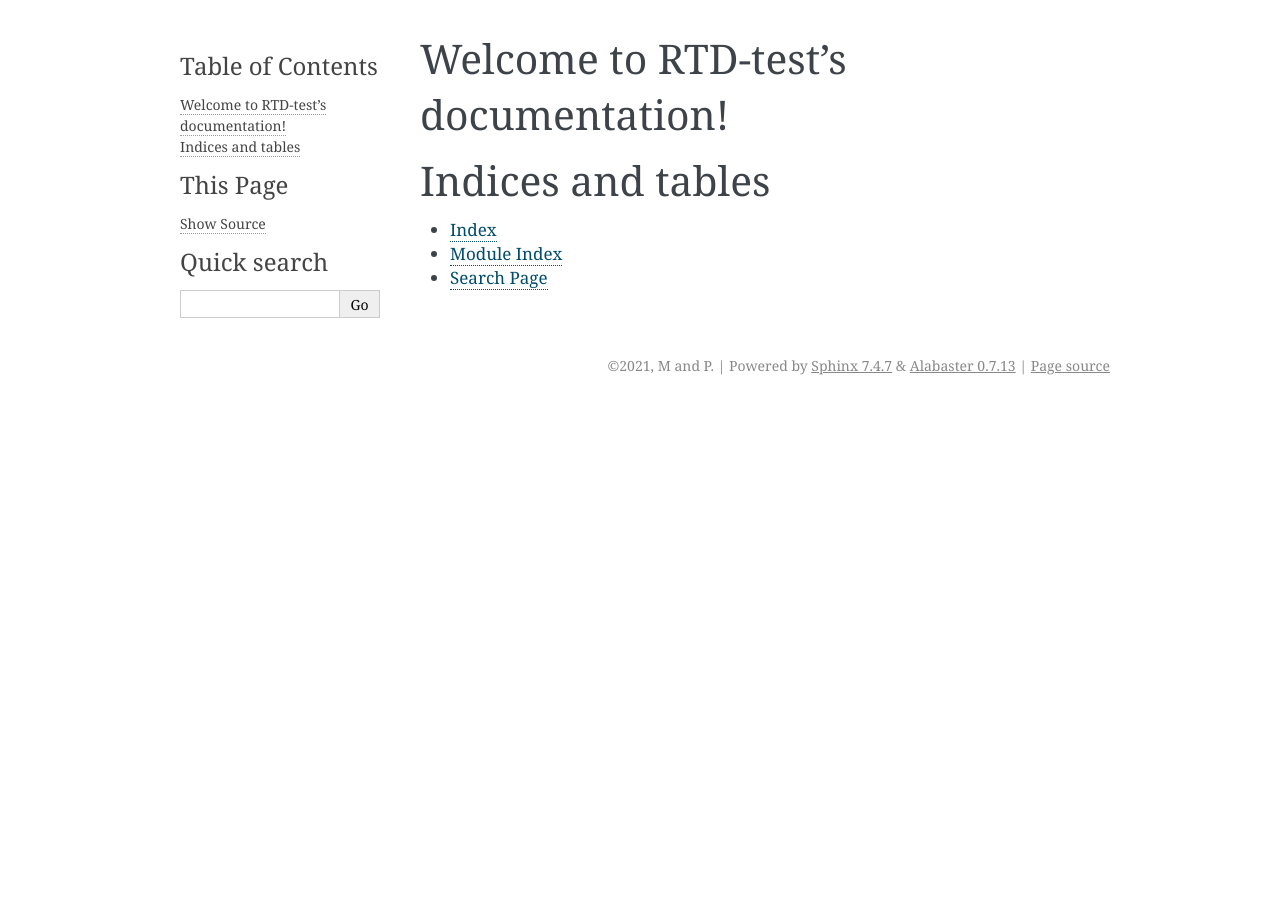
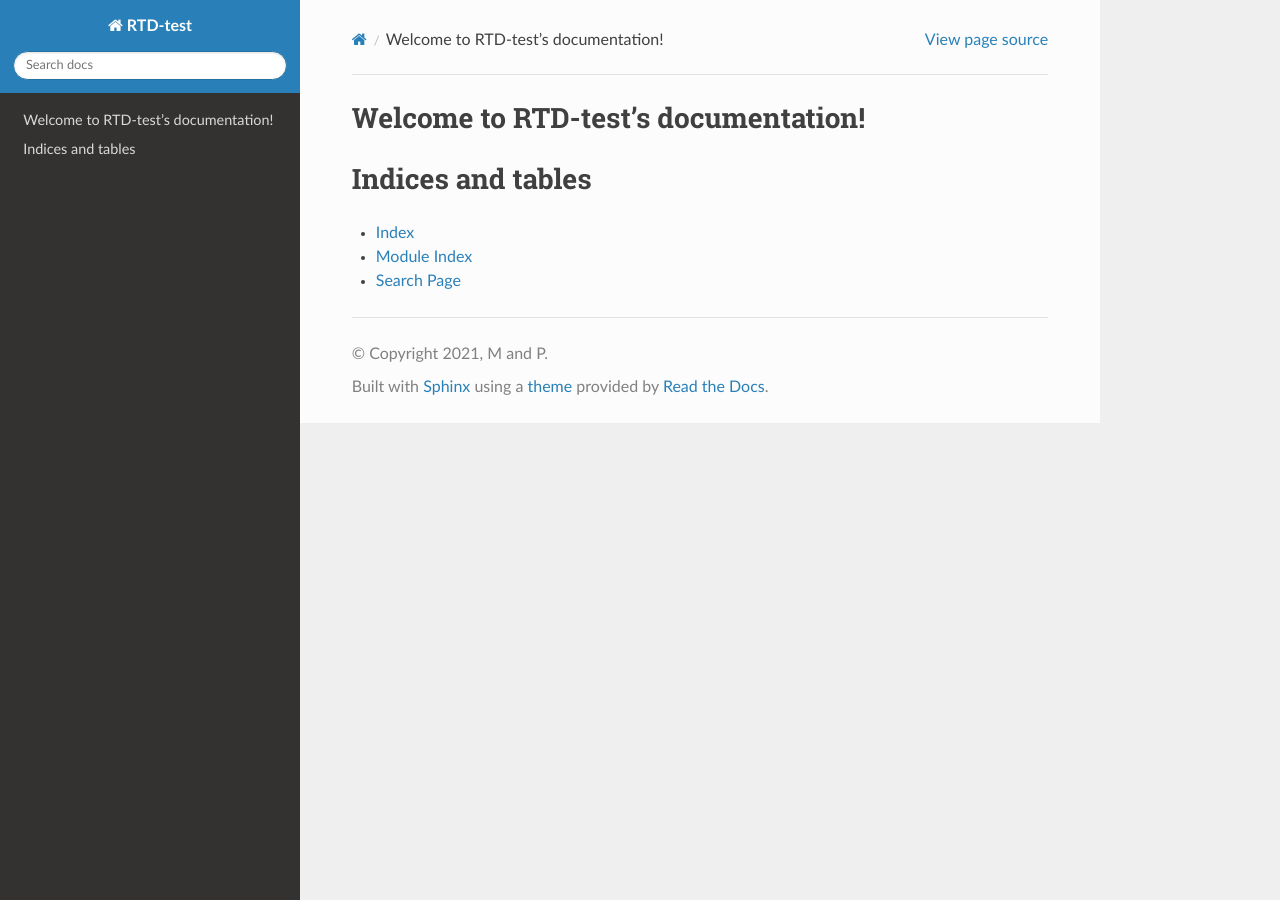
Before and after one commit to shallcro/rtd-test-20211021, a Sphinx documentation site: the page built from docs/source/index.rst, in a window 1280 px wide. Built offline with Sphinx 7.4.7 and the Read the Docs theme 2.0.0, drawn with Linux system fonts in a browser that asks for light colours.

Commit message:
update theme

```diff
--- a/docs/source/conf.py
+++ b/docs/source/conf.py
@@ -39,6 +39,7 @@ release = '1.0'
 # extensions coming with Sphinx (named 'sphinx.ext.*') or your custom
 # ones.
 extensions = [
+    'sphinx_rtd_theme',
 ]
 
 # Add any paths that contain templates here, relative to this directory.
@@ -74,7 +75,8 @@ pygments_style = None
 # The theme to use for HTML and HTML Help pages.  See the documentation for
 # a list of builtin themes.
 #
-html_theme = 'alabaster'
+#html_theme = 'alabaster'
+html_theme = 'sphinx_rtd_theme'
 
 # Theme options are theme-specific and customize the look and feel of a theme
 # further.  For a list of options available for each theme, see the
```
